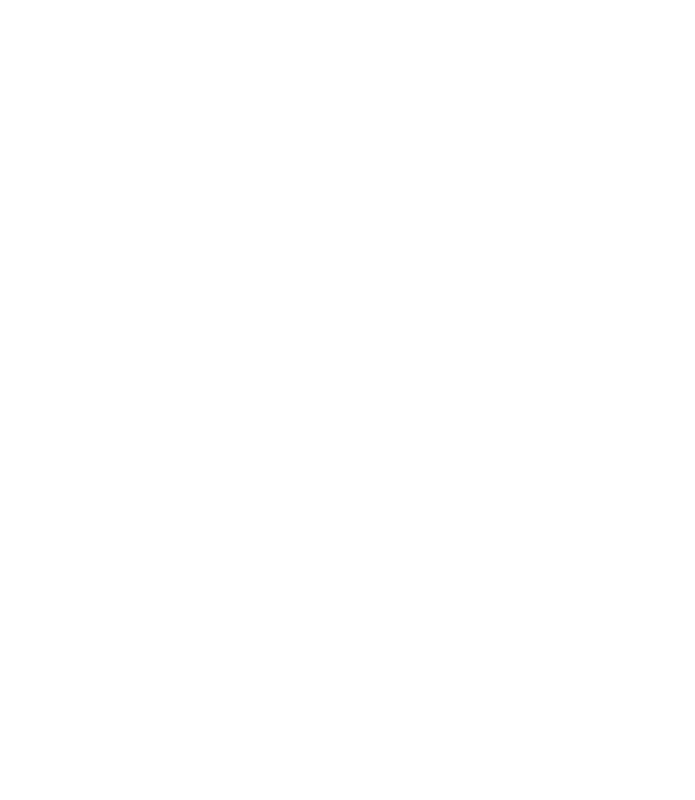
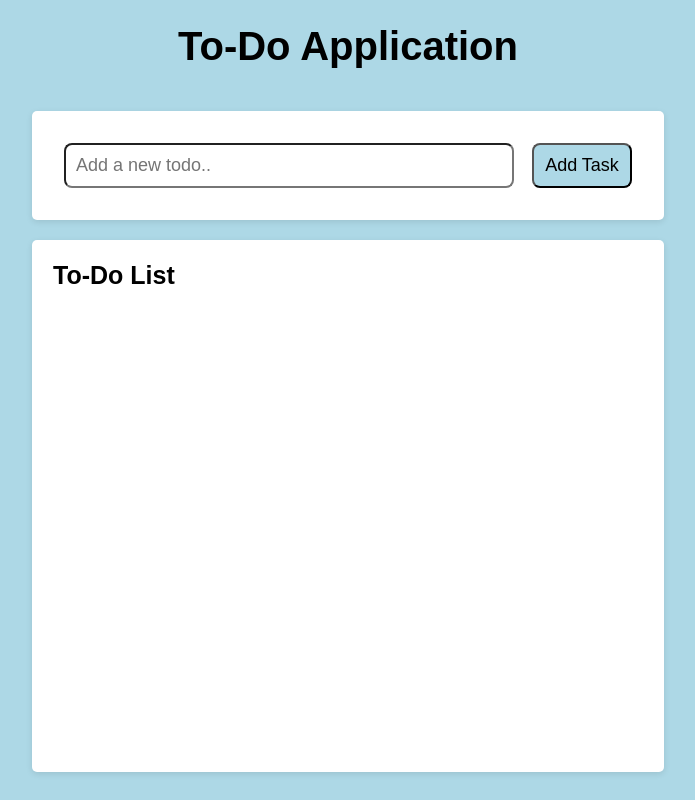
Before and after one commit to Hussain-0408/to-doapplication, a React (Create React App) app: page / in a window 1280 px wide. Shown: the whole page, without its empty margins (292-987 px from the left). Built offline with nearby package versions, Linux system fonts and the light colour scheme.

Commit message:
added todoapplication code

```diff
--- a/src/App.css
+++ b/src/App.css
@@ -5,6 +5,18 @@
 .App-logo {
   height: 40vmin;
   pointer-events: none;
+}
+
+.Rootcomponent{
+  width: 100%;
+  height: 100%;
+  position: fixed;
+  margin: 0px;
+  background-color: lightblue;
+  display: flex;
+  justify-content: center;
+  align-items: center;
+  flex-direction: column;
 }
 
 @media (prefers-reduced-motion: no-preference) {
--- a/src/App.js
+++ b/src/App.js
@@ -1,10 +1,18 @@
-
+import React,{useState} from 'react';
 import './App.css';
+import Inputarea from './components/Inputarea';
+import ToDoListarea from './components/ToDoListarea';
 
 function App() {
+
+const [tasks, setTasks] =useState([]);
+
+
   return (
-    <div >
-
+    <div className='Rootcomponent' >
+      <h1 style={{textAlign:"center",fontFamily:"sans-serif",fontSize:"40px",marginTop:"0px",padding:"1rem"}}>To-Do Application</h1>
+      <Inputarea  tasks = {tasks} setTasks={setTasks}/>
+      <ToDoListarea tasks = {tasks} setTasks= {setTasks} />
     </div>
   );
 }
--- /dev/null
+++ b/src/components/Inputarea.js
@@ -0,0 +1,37 @@
+import React, { useState } from 'react';
+import "../styles/Inputarea.css";
+
+function Inputarea({ tasks, setTasks }) {
+  const [task, setTask] = useState("");
+
+  const addTask = () => {
+    if (task.trim() === "") {
+      alert("Please enter a task");
+      return;
+    }
+    setTasks([...tasks, { text: task, completed: false }]);
+    setTask("");
+    alert("Task added successfully");
+
+  }
+
+  return (
+    <div className='Input-Rootcontainer'>
+      <div className='input-childcontainer'>
+        <div className='input-container'>
+          <input
+            type='text'
+            placeholder='Add a new todo..'
+            value={task}
+            onChange={(e) => setTask(e.target.value)}
+          />
+        </div>
+        <div className='button-container'>
+          <button onClick={addTask}>Add Task</button>
+        </div>
+      </div>
+    </div>
+  )
+}
+
+export default Inputarea;
--- /dev/null
+++ b/src/components/ToDoListarea.js
@@ -0,0 +1,47 @@
+import React from 'react';
+import "../styles/ToDoList.css";
+
+function ToDoListarea({ tasks, setTasks }) {
+    const toggleComplete = (index) => {
+        const newTasks = [...tasks];
+        newTasks[index].completed = !newTasks[index].completed;
+        setTasks(newTasks);
+    };
+
+    const deleteTask = (index) => {
+        const newTasks = tasks.filter((_, i) => i !== index); // remove by index
+        setTasks(newTasks);
+    };
+
+    return (
+        <div className='todolist-Rootcontainer'>
+            <div className='todolist-childcontainer'>
+                <div className='todolist-heading'>
+                    <h2>To-Do List</h2>
+                </div>
+                <div className='todo-listcontainer'>
+                    {tasks.map((task, index) => (
+                        <li key={index} className="task-item">
+
+                                <input
+                                    type='checkbox'
+                                    checked={task.completed}
+                                    onChange={() => toggleComplete(index)}
+                                    id='triger'
+                                />
+                                <p style={{ textDecoration: task.completed }}>
+                                    {task.text}
+                                </p>
+
+                            <button className="delete-btn" onClick={() => deleteTask(index)}>
+                                Delete
+                            </button>
+                        </li>
+                    ))}
+                </div>
+            </div>
+        </div>
+    )
+}
+
+export default ToDoListarea;
--- /dev/null
+++ b/src/styles/Inputarea.css
@@ -0,0 +1,51 @@
+.Input-Rootcontainer{
+    /* border: 1px solid black; */
+    display: flex;
+    justify-content: center;
+    align-items: center;
+    width: 600px;
+    background-color: white;
+    box-shadow: 0px 2px 6px rgba(0, 0, 0, 0.1);
+    border-radius: 5px;
+    padding: 1rem;
+
+}
+.input-childcontainer{
+    /* border: 1px solid red; */
+    width: 100%;
+    display: flex;
+    align-items: center;
+    justify-content: space-between;
+    gap: 20px;
+    padding: 1rem;
+}
+.input-container{
+    /* border: 1px solid yellow; */
+    width: 75%;
+}
+.input-container input{
+    width: 100%;
+    padding: 10px;
+    border-radius: 0.5rem;
+    font-family: sans-serif;
+    font-size: 18px;
+}
+.button-container{
+    /* border: 1px solid red; */
+    width: 100px;
+    /* margin: auto; */
+
+}
+.button-container button{
+    padding: 10px;
+    margin: auto;
+    display: flex;
+    justify-content: center;
+    align-items: center;
+    width: 100%;
+    border-radius: 0.5rem;
+    font-size: 18px;
+    background-color: lightblue;
+    color: black;
+    font-family: sans-serif;
+}
--- /dev/null
+++ b/src/styles/ToDoList.css
@@ -0,0 +1,105 @@
+.todolist-Rootcontainer {
+    /* border: 1px solid red; */
+    display: flex;
+    justify-content: start;
+    align-items: start;
+    width: 600px;
+    background-color: white;
+    box-shadow: 0px 2px 6px rgba(0, 0, 0, 0.1);
+    border-radius: 5px;
+    padding: 1rem;
+    margin-top: 20px;
+    height: 500px;
+    overflow-y: hidden;
+    overflow-x: hidden;
+}
+
+.todolist-childcontainer {
+    /* border: 1px solid yellow; */
+    width: 100%;
+    height: 100%;
+    /* padding: 5px; */
+    margin: 0px 0px;
+    display: flex;
+    flex-direction: column;
+    align-items: start;
+    text-align: start;
+
+
+}
+
+.todolist-heading {
+    /* border: 1px solid black; */
+    margin-top: 0px;
+    border-radius: 0.5rem;
+}
+
+.todolist-heading h2 {
+    margin-top: 0px;
+    padding: 5px;
+    font-family: sans-serif;
+    font-size: 25px;
+    color: black;
+    border-radius: 0.5rem;
+}
+.todo-listcontainer{
+    /* border: 1px solid red; */
+    width: 100%;
+    /* padding: 5px; */
+    margin: 0px 0px;
+    /* height: 100%; */
+}
+.todo-list {
+    display: flex;
+    justify-content: space-between;
+
+}
+.list-buttons{
+    padding: 5px;
+}
+
+.todolist-Rootcontainer {
+  margin: 20px;
+}
+
+.task-list {
+  list-style-type: disc;
+  padding-left: 20px;
+}
+
+.task-item {
+  display: flex;
+  align-items: center;
+  gap: 5px;
+  margin-bottom: 1px;
+  margin-top: 0px;
+  /* border: 1px solid red; */
+
+}
+.task-item p{
+    font-family: sans-serif;
+    font-size: 20px;
+}
+
+.delete-btn {
+  margin-left: auto;
+  padding: 5px 10px;
+  background-color: crimson;
+  color: white;
+  border: none;
+  border-radius: 4px;
+  cursor: pointer;
+}
+
+.delete-btn:hover {
+  background-color: darkred;
+}
+
+.task-item input{
+    border-radius: 10px;
+    width: 20px;
+    height: 20px;
+    /* display: flex; */
+    /* flex-direction: column; */
+    /* margin-top: 0px; */
+}
```
Also changed, not shown: src/components/TaskComponent.js (added, +16 -0 lines).
